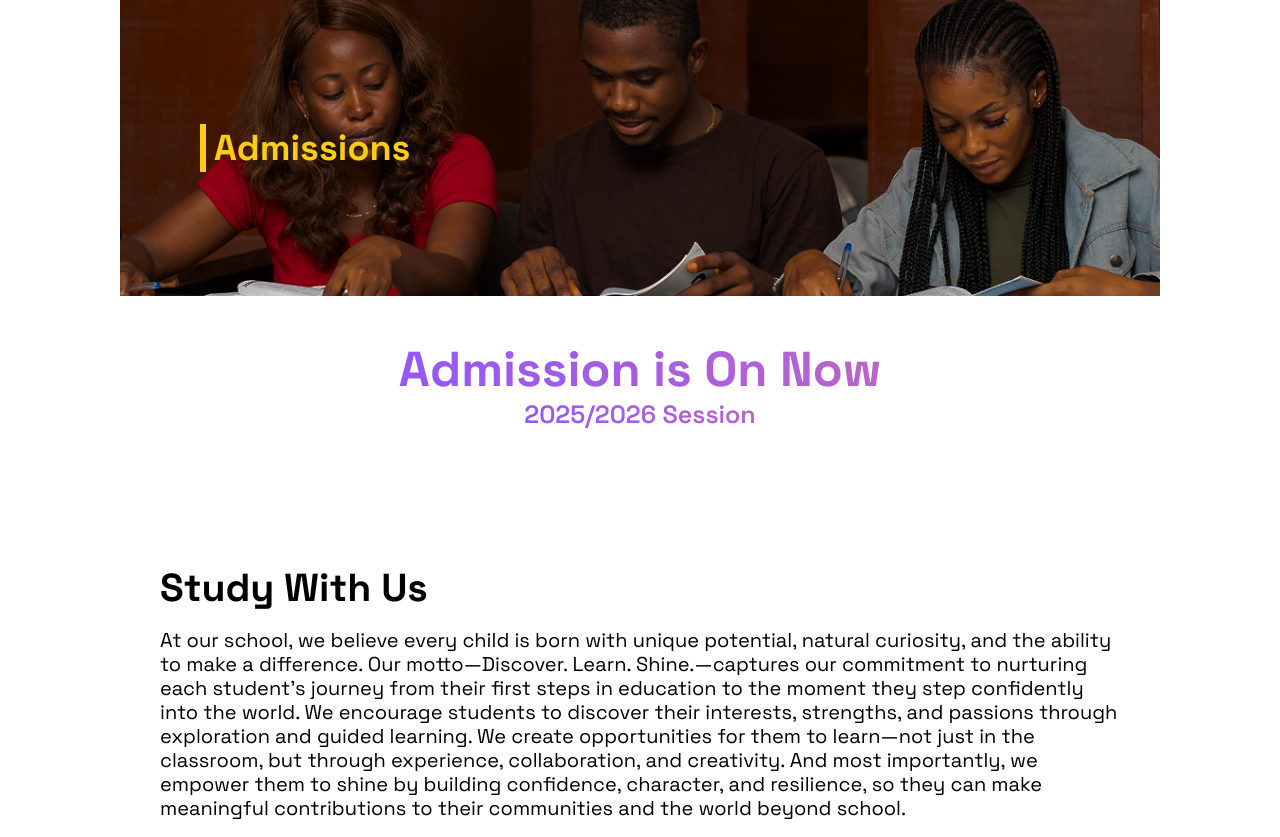
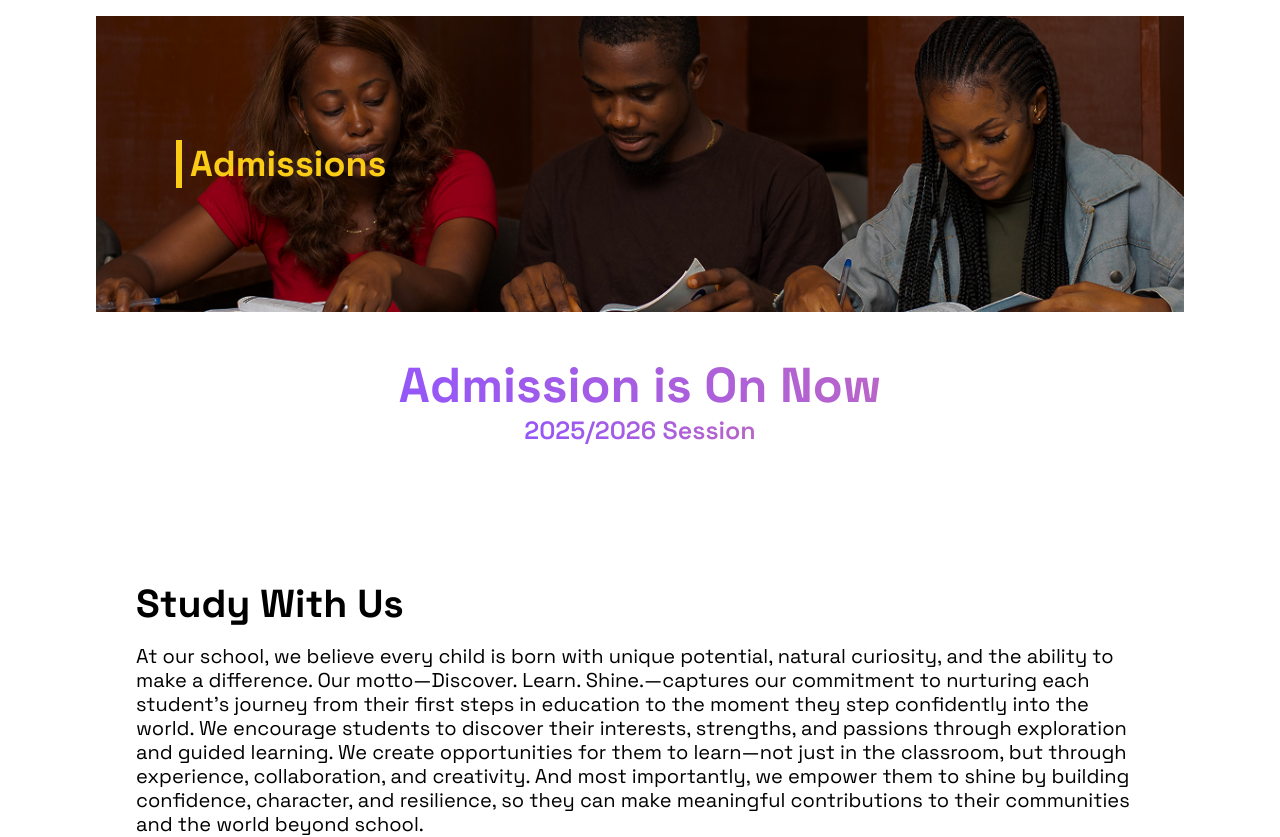
Before and after one commit to Ezekiel-Faith/Smart-School, a React (Vite) app: page /admission in a window 1280 px wide. Shown: the top 837 px of the page. Built offline with nearby package versions, Linux system fonts and the light colour scheme.

Commit message:
admission merged

```diff
--- a/src/index.css
+++ b/src/index.css
@@ -1,6 +1,6 @@
 @import url('https://fonts.googleapis.com/css2?family=Space+Grotesk:wght@300..700&display=swap');
 @import 'tailwindcss';
-@import "tw-animate-css";
+@import 'tw-animate-css';
 
 @custom-variant dark (&:is(.dark *));
 
@@ -77,7 +77,7 @@
   --sidebar-border: oklch(0.922 0 0);
   --sidebar-ring: oklch(0.708 0 0);
   --text-color: #facc15;
-   --color-black: #000;
+  --color-black: #000;
   --color-gray-700: #374151;
   --color-gray-300: #d1d5db;
   --color-primary-color: #facc15;
@@ -117,8 +117,8 @@
   --sidebar-accent-foreground: oklch(0.985 0 0);
   --sidebar-border: oklch(1 0 0 / 10%);
   --sidebar-ring: oklch(0.556 0 0);
-  --purple-blend:#9055FF;
-    --purple-blend-2:#ED7884;
+  --purple-blend: #9055ff;
+  --purple-blend-2: #ed7884;
 }
 
 @layer base {
@@ -143,7 +143,7 @@
 
 @layer utilities {
   /* about */
-  .about-container {
+  .container {
     @apply w-[90%] md:w-[85%] mx-auto py-4;
   }
 
--- a/src/pages/Admission.jsx
+++ b/src/pages/Admission.jsx
@@ -4,15 +4,14 @@ import Hero from '@/components/hero';
 import Study from '@/components/study';
 import DownloadNews from '@/components/News';
 
-export default function Admission(){
-
-  return(
+export default function Admission() {
+  return (
     <>
-    <div className='lg:mx-30 mx-5'>
-    <Hero />
-    <Study />
-    <DownloadNews />
-    </div>
+      <div className='container'>
+        <Hero />
+        <Study />
+        <DownloadNews />
+      </div>
     </>
   );
 }
```
